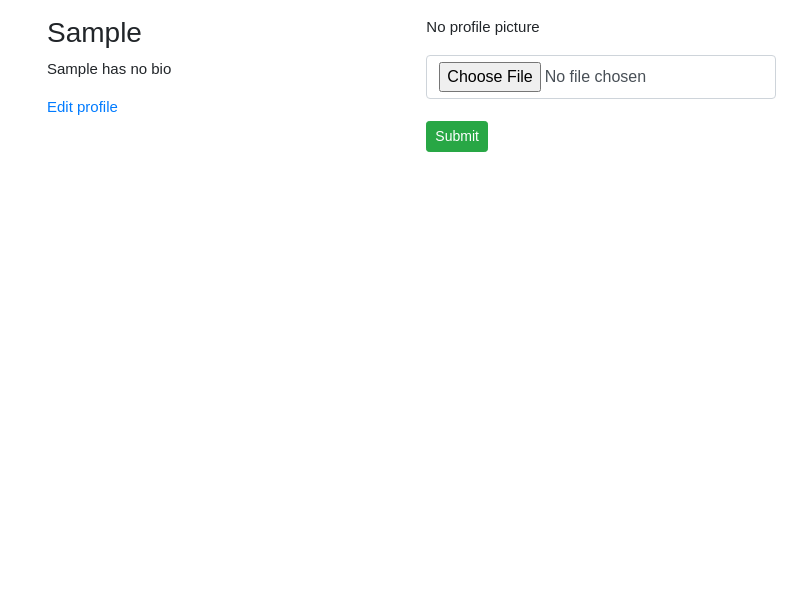
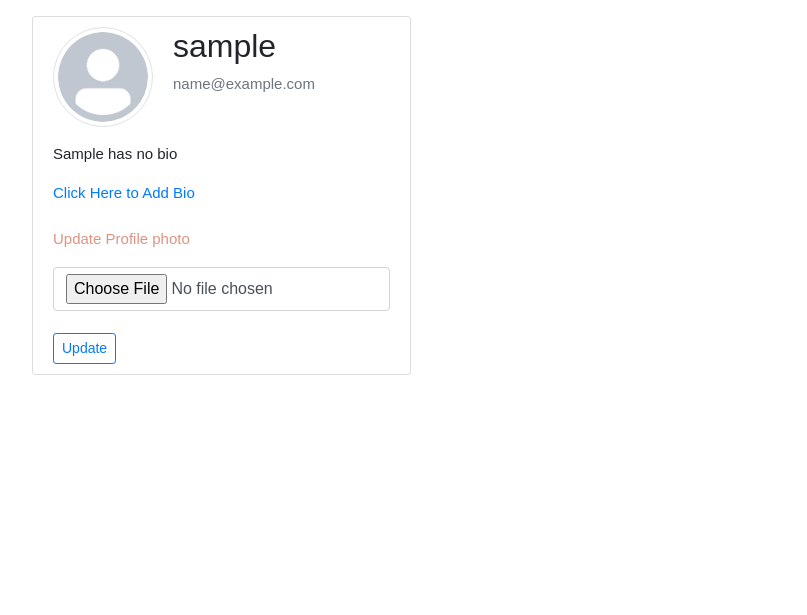
Before and after one commit to mary-wan/Pitches, a Flask app: a page that uses app/templates/profile/profile.html in a window 1280 px wide. Shown: the part 56-671 px from the top of the page, without its empty margins (39-846 px from the left). Run offline with Flask 2, Linux system fonts and the light colour scheme; the visitor is signed in with stand-in values (Sample User, id 1); data comes from the database, SQL or seed files in the repository; some libraries are stand-ins or nearby versions; some web fonts are replaced.

Commit message:
add default profile pic for user

```diff
--- a/app/static/css/style.css
+++ b/app/static/css/style.css
@@ -57,3 +57,16 @@ footer p{
 .card-body{
     padding: 0px 5px 0px 5px !important;
 }
+.account-img {
+    height: 100px;
+    width: 100px;
+    margin-right: 20px;
+    margin-bottom: 16px;
+}
+.content-section {
+    background: #ffffff;
+    padding: 10px 20px;
+    border: 1px solid #dddddd;
+    border-radius: 3px;
+    margin-bottom: 20px;
+  }
--- a/app/templates/profile/profile.html
+++ b/app/templates/profile/profile.html
@@ -8,39 +8,38 @@
 <div class="container p-3">
     <div class="row">
         <!-- displaying  Username-->
-        <div class="col-md-4">
-            <h3> {{user.username| capitalize}} </h3>
+        <div class="col-md-4 content-section">
+            <div class="media">
+            {% if user.profile_pic_path %}
+
+            <img src="{{url_for('static',filename=user.profile_pic_path)}}" alt="" class="img-thumbnail rounded-circle account-img">
+
+            {%else%}
+            <img src="{{url_for('static', filename='photos/default.png')}}" alt="" class="img-thumbnail rounded-circle account-img">
+            {% endif %}
+                <div class="media-body">
+                  <h2 class="account-heading">{{ current_user.username }}</h2>
+                  <p class="text-secondary">{{ current_user.email }}</p>
+                </div>
+              </div>
             {% if user.bio %}
             <p> {{user.bio}}</p>
             {%else%}
             <p> {{user.username| capitalize}} has no bio </p>
             {% endif %}
-
-            <!--Displaying user bio-->
             {% if user == current_user %}
-            <a href="{{url_for('main.update_profile',uname=user.username)}}">Edit profile</a>
+            <a href="{{url_for('main.update_profile',uname=user.username)}}">Click Here to Add Bio</a>
+            <form class="mt-4" action="{{url_for('main.update_pic',uname=user.username)}}" method="post" enctype = "multipart/form-data">
+                <p class="title ">Update Profile photo</p>
+                <input type="file"  name="photo" class="form-control" required><br>
+                <input type="submit" class="btn btn-sm btn-outline-primary" value="Update">
+              </form>
             {% endif %}
         </div>
 
-        <!--Display profile photo-->
         <div class="col-md-4">
 
-            {% if user.profile_pic_path %}
 
-            <img src="{{url_for('static',filename=user.profile_pic_path)}}" alt="" class="img-thumbnail">
-
-            {%else%}
-            <p>No profile picture</p>
-
-            {% endif %}
-
-                {% if user == current_user %}
-            <form  action="{{url_for('main.update_pic',uname=user.username)}}" method="post" enctype = "multipart/form-data">
-
-              <input type="file"  name="photo" class="form-control" required><br>
-              <input type="submit" class="btn btn-sm btn-success">
-            </form>
-              {% endif %}
         </div>
     </div>
 </div>
```
Also changed, not shown: app/static/photos/311002.svg (added), app/static/photos/affordable.png (added), app/static/photos/default.png (added).
